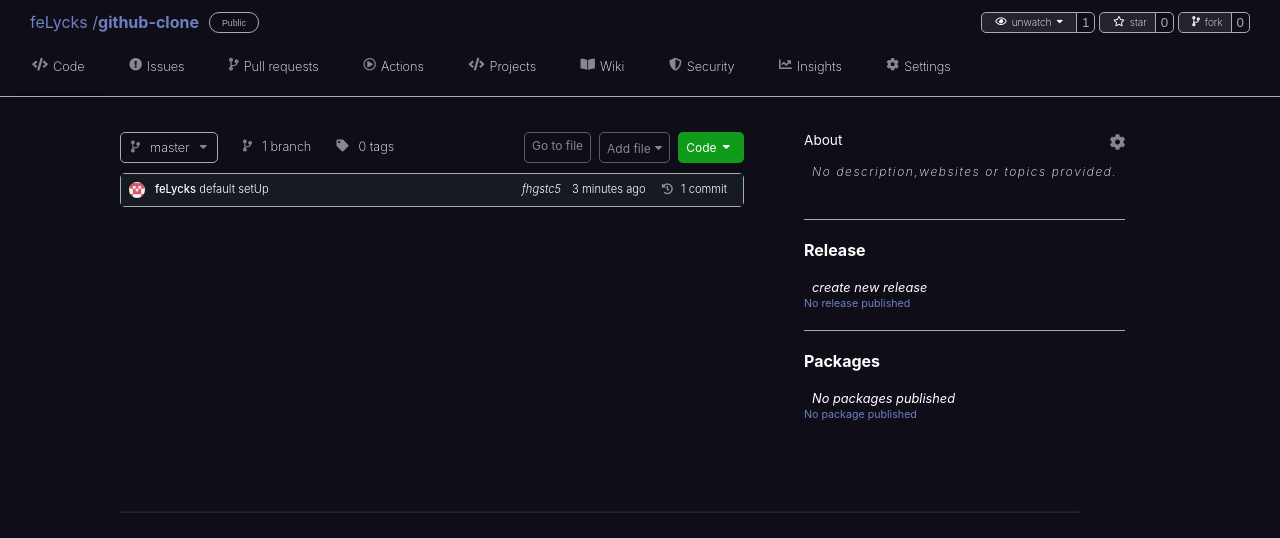
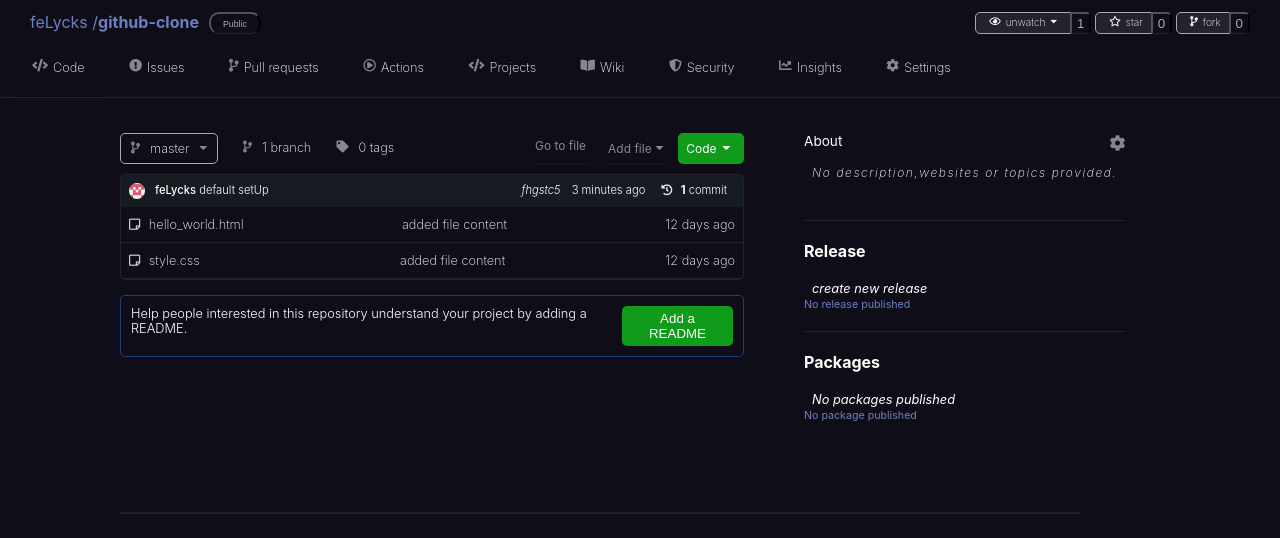
Before and after one commit to feLycks/github-clone, a plain HTML site: page index.html in a window 1280 px wide. Shown: the part 59-597 px from the top of the page. Drawn offline with Linux system fonts and the light colour scheme.

Commit message:
finish build

```diff
--- a/index.html
+++ b/index.html
@@ -122,9 +122,27 @@
                         </div>
                         <div class="repo-info">
                             <p><em>fhgstc5 </em> 3 minutes ago</p>
-                            <p><i class="fas fa-history"></i> 1 commit</p>
+                            <p><i class="fas fa-history"></i> <b>1</b> commit</p>
                         </div>
                     </div>
+                    <!-- end-top-table  -->
+                    <div class="commits">
+                        <div class="row-coms">
+                            <div class="notes"><i class="far fa-sticky-note"></i> hello_world.html</div>
+                            <p>added file content</p>
+                            <p id="time">12 days ago</p>
+                        </div>
+                        <div class="row-coms">
+                            <div class="notes"><i class="far fa-sticky-note"></i> style.css</div>
+                            <p id="cont">added file content</p>
+                            <p id="time">12 days ago</p>
+                        </div>
+                    </div>
+                </div>
+
+                <div class="add-redMe">
+                    <p>Help people interested in this repository understand your project by adding a README.</p>
+                    <button class="add-readme">Add a README</button>
                 </div>
             </div>
             <div class="sub-content">
--- a/style.css
+++ b/style.css
@@ -48,7 +48,7 @@
     color: white;
     width: 250px;
     outline: none;
-    border: 1px solid #aaa;
+    border-bottom: 1px solid rgba(56, 56, 56, 0.5);
     padding: 3px;
     height: 1.6rem;
     border-radius: 5px;
@@ -143,7 +143,7 @@
 #public {
     cursor: pointer;
     background-color: transparent;
-    border: 1px solid #aaa;
+    border-bottom: 1px solid rgba(56, 56, 56, 0.5);
     color: #aaa;
     padding: 3px 12px;
     margin-left: 10px;
@@ -178,7 +178,7 @@
 }
 .num {
     background-color: transparent;
-    border: 1px solid #aaa;
+    border-bottom: 1px solid rgba(56, 56, 56, 0.5);
     padding: 2px 5px;
     color: #aaa;
     border-bottom-right-radius: 5px;
@@ -195,7 +195,7 @@
     margin-bottom: 5px;
     padding: 0px 30px;
     color: white;
-    border-bottom: 1px solid #aaa;
+    border-bottom: 1px solid rgba(56, 56, 56, 0.5)
 }
 
 
@@ -225,8 +225,7 @@
 .content {
     padding: 30px 120px;
     display: flex;
-    /* border-bottom: 1px solid #aaa; */
-    /* justify-content: space-evenly; */
+    /* border-bottom: 1px solid rgba(56, 56, 56, 0.5); */
 }
 
 hr {
@@ -318,7 +317,7 @@
 }
 
 #go-to {
-    border: 1px solid #aaa;
+    border-bottom: 1px solid rgba(56, 56, 56, 0.5);
     border-radius: 5px;
     padding: 5px 7px;
     margin-right: 8px;
@@ -330,7 +329,7 @@
     opacity: .5;
     display: inline-flex;
     text-align: center;
-    border: 1px solid #aaa;
+    border-bottom: 1px solid rgba(56, 56, 56, 0.5);
     border-radius: 5px;
     padding: 3px 7px;
     margin-right: 8px;
@@ -383,7 +382,7 @@
     font-weight: 250;
     font-size: .9rem;
     padding: 10px 0px 40px 0px;
-    border-bottom: 1px solid #aaa;
+    border-bottom: 1px solid rgba(56, 56, 56, 0.5);
 }
 
 #release {
@@ -394,7 +393,7 @@
 .rel {
     cursor: pointer;
     padding-bottom: 20px;
-    border-bottom: 1px solid #aaa;
+    border-bottom: 1px solid rgba(56, 56, 56, 0.5)
 }
 #p1, #p2{
     font-size: .8rem;
@@ -409,7 +408,7 @@
 /* table-content  */
 .table-content {
     color: white;
-    border: 1px solid #aaa;
+    border: 1px solid rgba(56, 56, 56, 0.5);
     border-radius: 5px;
     margin-top: 10px;
 }
@@ -449,7 +448,7 @@
 }
 
 .repo-info i {
-    opacity: .5;
+    opacity: .9;
     margin-right: 5px;
 }
 em {
@@ -457,29 +456,55 @@
 }
 
 
+/* commits  */
 
+.row-coms{
+    display: flex;
+    justify-content: space-between;
+    padding: 10px 8px;
+    font-size: .8em;
+    font-weight: 200;
+    cursor: pointer;
+    border-bottom: 1px solid rgba(56, 56, 56, 0.5)
+}
 
+.notes i{
+    opacity: .8;
+    margin-right: 5px;
+}
 
+.row-coms:hover {
+    opacity: .8;
+}
 
+#cont {
+    margin-left: 40px;
+}
 
-
-
-
-
-
-
-
-
-
-
-
-
-
-
-
-
-
-
+.add-redMe {
+    border-radius: 5px;
+    display: flex;
+    color: white;
+    justify-content: space-between;
+    font-size: .8em;
+    padding: 10px;
+    margin-top: 15px;
+    /* background-color: var(--text-color); */
+    border: 1px solid rgba(56, 139, 259, 0.4)
+}
+.add-redMe p {
+    font-weight: 280;
+}
+.add-readme {
+    border-radius: 5px;
+    border: none;
+    outline: none;
+    padding: 5px 10px;
+    font-size: .7;
+    cursor: pointer;
+    color: white;
+    background-color: var(--btn-color);
+}
 footer {
     display:flex;
     padding: 30px 120px;
```
